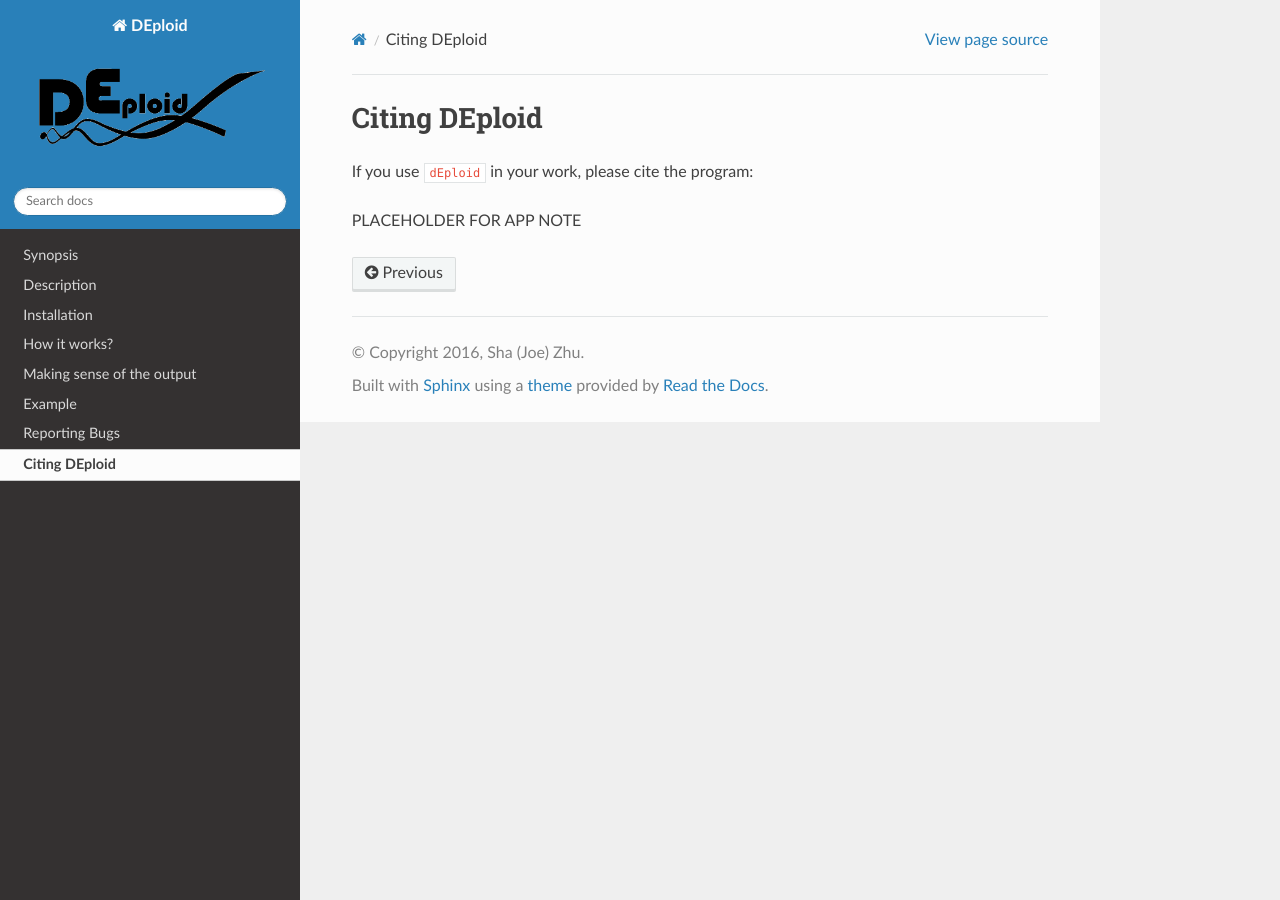
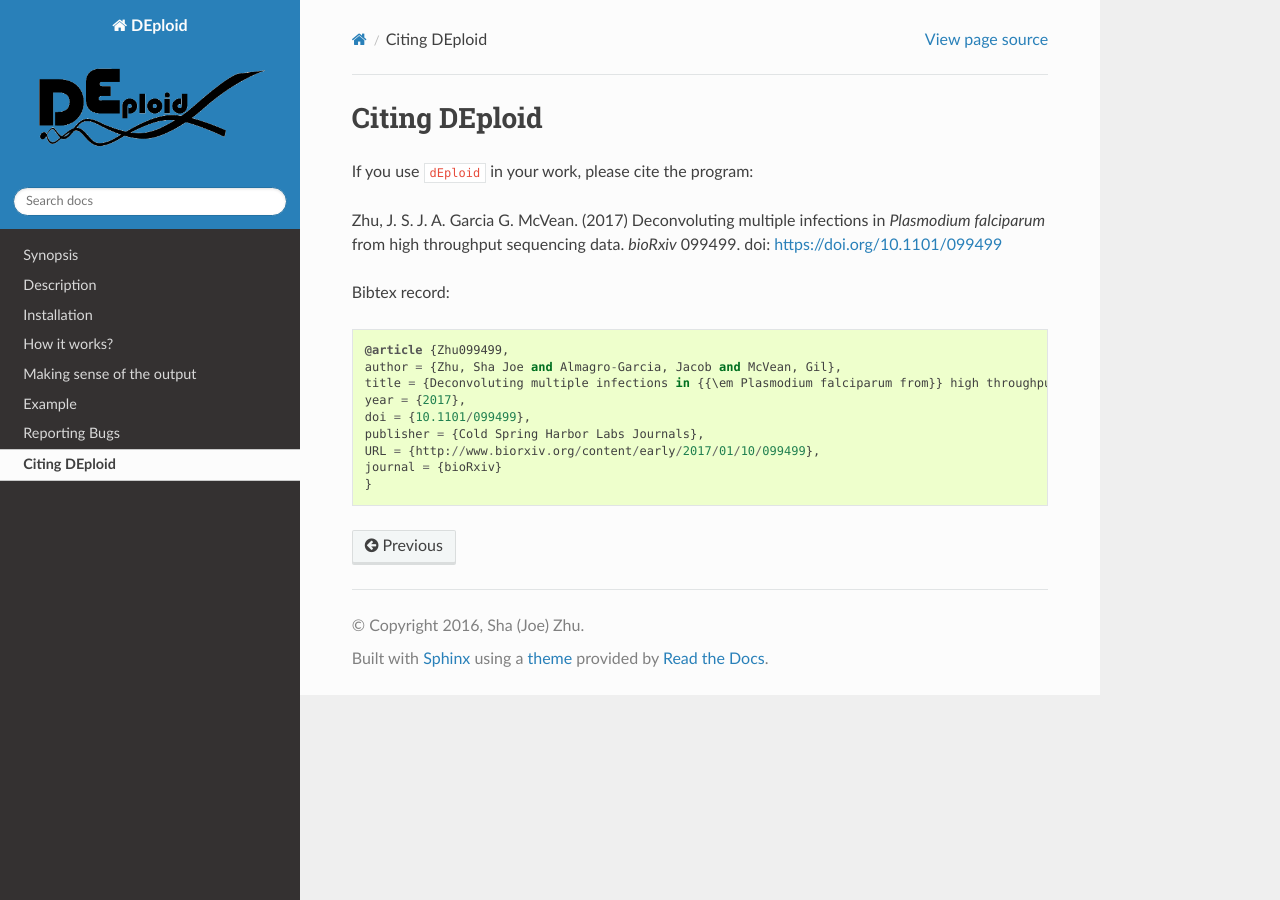
Before and after one commit to DEploid-dev/DEploid, a Sphinx documentation site: the page built from docs/citation.rst, in a window 1280 px wide. Built offline with Sphinx 7.4.7 and the Read the Docs theme 2.0.0, drawn with Linux system fonts in a browser that asks for light colours.

Commit message:
update citation

```diff
--- a/docs/citation.rst
+++ b/docs/citation.rst
@@ -6,4 +6,16 @@ Citing DEploid
 
 If you use ``dEploid`` in your work, please cite the program:
 
-PLACEHOLDER FOR APP NOTE
+Zhu, J. S. J. A. Garcia G. McVean. (2017) Deconvoluting multiple infections in *Plasmodium falciparum* from high throughput sequencing data. *bioRxiv* 099499. doi: https://doi.org/10.1101/099499
+
+Bibtex record::
+
+    @article {Zhu099499,
+    author = {Zhu, Sha Joe and Almagro-Garcia, Jacob and McVean, Gil},
+    title = {Deconvoluting multiple infections in {{\em Plasmodium falciparum from}} high throughput sequencing data},
+    year = {2017},
+    doi = {10.1101/099499},
+    publisher = {Cold Spring Harbor Labs Journals},
+    URL = {http://www.biorxiv.org/content/early/2017/01/10/099499},
+    journal = {bioRxiv}
+    }
```
